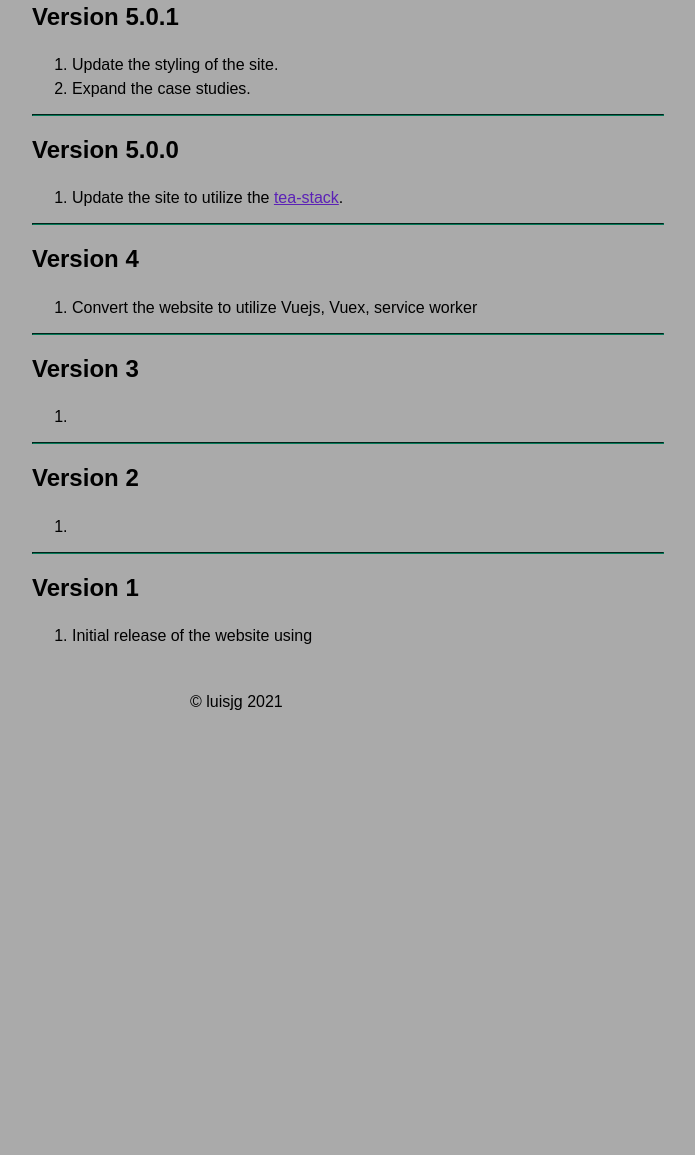
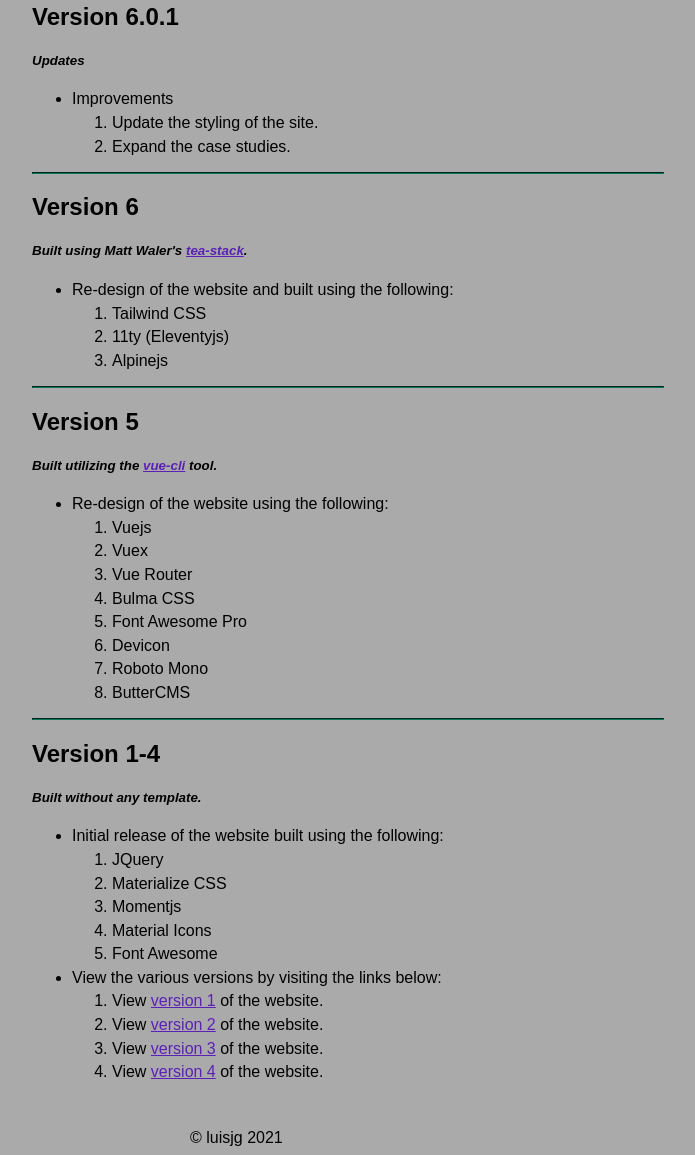
Before and after one commit to luisjg/change-log, a plain HTML site: page index.html in a window 1280 px wide. Shown: the part 151-1306 px from the top of the page, without its empty margins (292-987 px from the left). Before the commit the page ends 870 px from the top, so only its background shows below. Drawn offline with Linux system fonts and the light colour scheme.

Commit message:
Finalize the content.

```diff
--- a/index.html
+++ b/index.html
@@ -10,7 +10,7 @@
 	<nav>
 		<div class="container">
 			<ol>
-				<ul><a href="https://luisjg.dev">Return to luisjg.dev</a></ul>
+				<ul><a href="https://luisjg.dev" rel="noopener noreferrer">Return to luisjg.dev</a></ul>
 				<ul>Testing</ul>
 			</ol>
 		</div>
@@ -18,36 +18,62 @@
 	<main>
 		<div class="container">
 			<h1>Latest Changes</h1>
-			<h2>Version 5.0.1</h2>
+			<h2>Version 6.0.1</h2>
+			<small>Updates</small>
+			<ul>
+				<li>Improvements</li>
 				<ol>
 					<li>Update the styling of the site.</li>
 					<li>Expand the case studies.</li>
 				</ol>
+			</ul>
 			<hr>
-			<h2>Version 5.0.0</h2>
+			<h2>Version 6</h2>
+			<small>Built using Matt Waler's <a href="https://github.com/mattwaler/tea-stack" rel="noopener noreferrer" title="Tea Stack homepage">tea-stack</a>.</small>
+			<ul>
+				<li>Re-design of the website and built using the following:</li>
 				<ol>
-				<li>Update the site to utilize the <a href="https://github.com/mattwaler/tea-stack" rel="noopener noreferrer">tea-stack</a>.</li>
+					<li>Tailwind CSS</li>
+					<li>11ty (Eleventyjs)</li>
+					<li>Alpinejs</li>
 				</ol>
+			</ul>
 			<hr>
-			<h2>Version 4</h2>
+			<h2>Version 5</h2>
+			<small>Built utilizing the <a href="https://cli.vuejs.org/" rel="noopener noreferrer" title="Vue CLI homepage">vue-cli</a> tool.</small>
+			<ul>
+				<li>Re-design of the website using the following:</li>
 				<ol>
-				<li>Convert the website to utilize Vuejs, Vuex, service worker</li>
+					<li>Vuejs</li>
+					<li>Vuex</li>
+					<li>Vue Router</li>
+					<li>Bulma CSS</li>
+					<li>Font Awesome Pro</li>
+					<li>Devicon</li>
+					<li>Roboto Mono</li>
+					<li>ButterCMS</li>
 				</ol>
+			</ul>
 			<hr>
-			<h2>Version 3</h2>
+			<h2>Version 1-4</h2>
+			<small>Built without any template.</small>
+			<ul>
+				<li>Initial release of the website built using the following:</li>
 				<ol>
-				<li></li>
+					<li>JQuery</li>
+					<li>Materialize CSS</li>
+					<li>Momentjs</li>
+					<li>Material Icons</li>
+					<li>Font Awesome</li>
 				</ol>
-			<hr>
-			<h2>Version 2</h2>
+				<li>View the various versions by visiting the links below:</li>
 				<ol>
-				<li></li>
+					<li>View <a href="https://luisjg.dev/v1" rel="noopener noreferrer" title="Version 1 of the website">version 1</a> of the website.</li>
+					<li>View <a href="https://luisjg.dev/v2" rel="noopener noreferrer" title="Version 2 of the website">version 2</a> of the website.</li>
+					<li>View <a href="https://luisjg.dev/v3" rel="noopener noreferrer" title="Version 3 of the website">version 3</a> of the website.</li>
+					<li>View <a href="https://luisjg.dev/v4" rel="noopener noreferrer" title="Version 4 of the website">version 4</a> of the website.</li>
 				</ol>
-			<hr>
-			<h2>Version 1</h2>
-			<ol>
-				<li>Initial release of the website using</li>
-			</ol>
+			</ul>
 		</div>
 	</main>
 	<footer>
```
Lines whose indentation alone changed are shown as unchanged.
